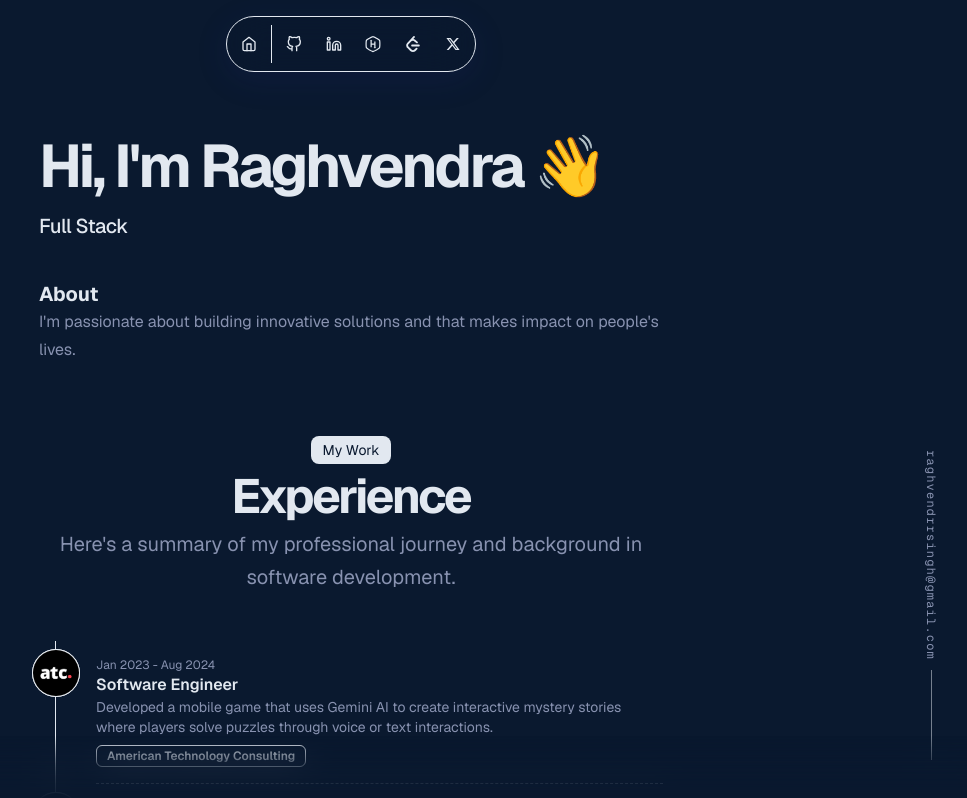
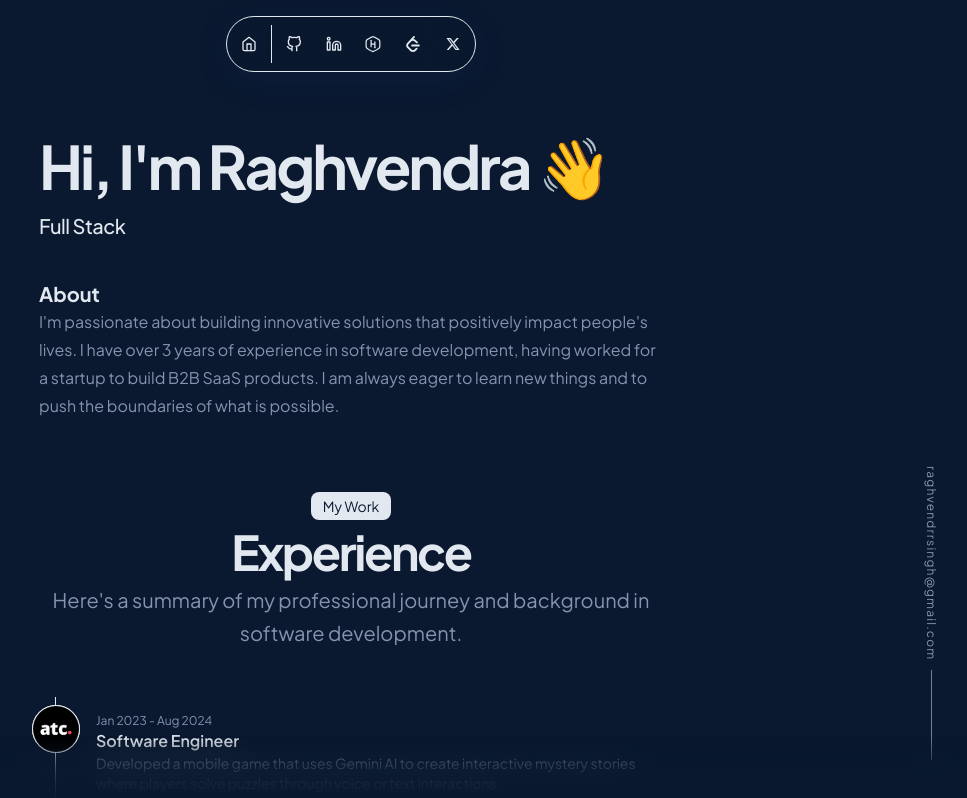
Before and after one commit to rsinghcodes/v2-portfolio, a Next.js app: page / in a window 1280 px wide. Shown: the top 798 px of the page, without its empty margins (289-1256 px from the left). Built offline with nearby package versions, Linux system fonts and the light colour scheme.

Commit message:
Changed font to plus-jakarta-sans

```diff
--- a/src/app/globals.css
+++ b/src/app/globals.css
@@ -18,8 +18,7 @@
   --color-muted-foreground: var(--muted-foreground);
   --color-border: var(--border);
   --color-ring: var(--ring);
-  --font-sans: var(--font-geist-sans);
-  --font-mono: var(--font-geist-mono);
+  --font-sans: var(--font-plus-jakarta-sans);
 }
 
 * {
--- a/src/app/layout.tsx
+++ b/src/app/layout.tsx
@@ -1,14 +1,9 @@
 import type { Metadata } from 'next';
-import { Geist, Geist_Mono } from 'next/font/google';
+import { Plus_Jakarta_Sans } from 'next/font/google';
 import './globals.css';
 
-const geistSans = Geist({
-  variable: '--font-geist-sans',
-  subsets: ['latin'],
-});
-
-const geistMono = Geist_Mono({
-  variable: '--font-geist-mono',
+const inter = Plus_Jakarta_Sans({
+  variable: '--font-plus-jakarta-sans',
   subsets: ['latin'],
 });
 
@@ -52,11 +47,7 @@ export default function RootLayout({
 }>) {
   return (
     <html lang="en">
-      <body
-        className={`${geistSans.variable} ${geistMono.variable} antialiased`}
-      >
-        {children}
-      </body>
+      <body className={`${inter.variable} antialiased`}>{children}</body>
     </html>
   );
 }
--- a/src/app/page.tsx
+++ b/src/app/page.tsx
@@ -166,7 +166,7 @@ export default function Home() {
       <div className="w-10 fixed bottom-0 left-auto right-10 z-10 hidden lg:block">
         <div className="flex flex-col items-center relative after:block after:w-[1px] after:h-[90px] after:my-0 after:mx-auto after:bg-slate-200/50">
           <a
-            className="my-5 mx-auto p-2.5 font-mono text-xs leading-5 tracking-widest hover:-translate-y-1 focus:-translate-y-1 text-muted-foreground hover:text-foreground"
+            className="my-5 mx-auto p-2.5 text-xs leading-5 tracking-widest hover:-translate-y-1 focus:-translate-y-1 text-muted-foreground hover:text-foreground"
             style={{ writingMode: 'vertical-rl' }}
             href={`mailto:raghvendrrsingh@gmail.com`}
             target="_blank"
@@ -204,8 +204,11 @@ export default function Home() {
           <h2 className="text-xl font-bold">About</h2>
           <div className="prose max-w-full font-sans text-muted-foreground dark:prose-invert">
             <p>
-              I&apos;m passionate about building innovative solutions and that
-              makes impact on people&apos;s lives.
+              I&apos;m passionate about building innovative solutions that
+              positively impact people&apos;s lives. I have over 3 years of
+              experience in software development, having worked for a startup to
+              build B2B SaaS products. I am always eager to learn new things and
+              to push the boundaries of what is possible.
             </p>
           </div>
         </motion.div>
```
